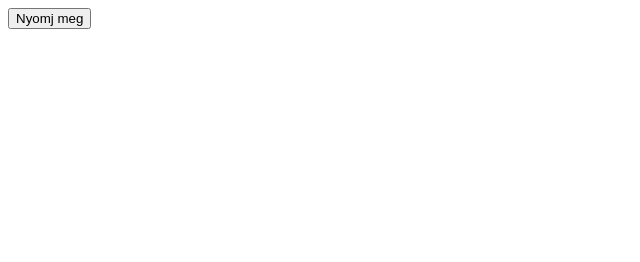
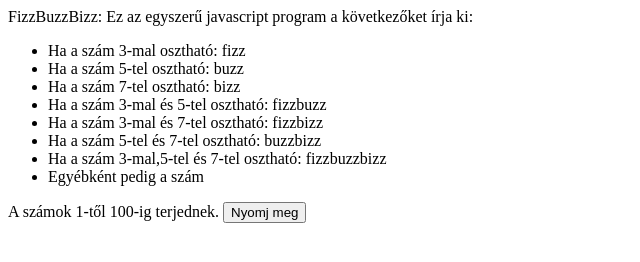
Before and after one commit to KarajkoGabor/Webfejlesztes, a plain HTML site: page homeworks/3/fizzbuzzbizz.html in a window 1280 px wide. Shown: the whole page, without its empty margins (0-640 px from the left). Drawn offline with Linux system fonts and the light colour scheme.

Commit message:
html info

```diff
--- a/homeworks/3/fizzbuzzbizz.html
+++ b/homeworks/3/fizzbuzzbizz.html
@@ -6,6 +6,19 @@
 <script src="js/fizzbuzzbizz.js"></script>
 </head>
 <body>
+	FizzBuzzBizz:
+	Ez az egyszerű javascript program a következőket írja ki:
+	<ul id="rules">
+		<li>Ha a szám 3-mal osztható: fizz</li>
+		<li>Ha a szám 5-tel osztható: buzz</li>
+		<li>Ha a szám 7-tel osztható: bizz</li>
+		<li>Ha a szám 3-mal és 5-tel osztható: fizzbuzz</li>
+		<li>Ha a szám 3-mal és 7-tel osztható: fizzbizz</li>
+		<li>Ha a szám 5-tel és 7-tel osztható: buzzbizz</li>
+		<li>Ha a szám 3-mal,5-tel és 7-tel osztható: fizzbuzzbizz</li>
+		<li>Egyébként pedig a szám</li>
+	</ul>
+	A számok 1-től 100-ig terjednek.
 	<button id="gomb">Nyomj meg</button>
 	<ul id="output"></ul>
 </body>
--- a/homeworks/3/js/fizzbuzzbizz.js
+++ b/homeworks/3/js/fizzbuzzbizz.js
@@ -4,6 +4,7 @@ var fizzBuzzBizz = (function () {
   var gomb, outputContainer;
   var counter = 0;
   var i = 0;
+
 
   function createNewOutput(msg) {
     var li = document.createElement('li');
```
